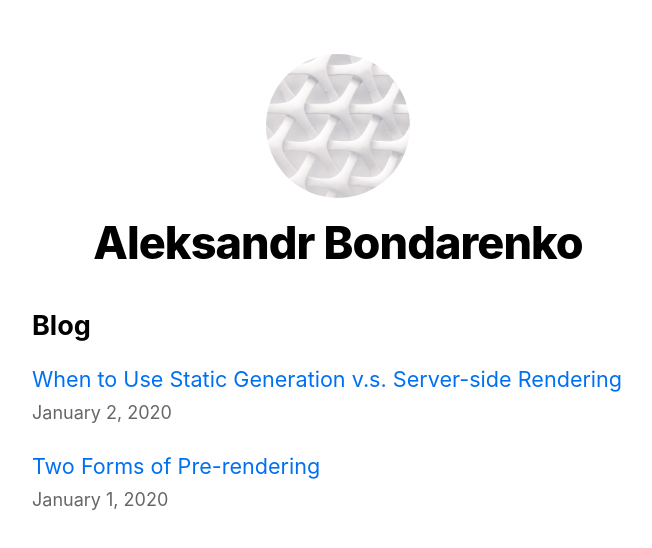
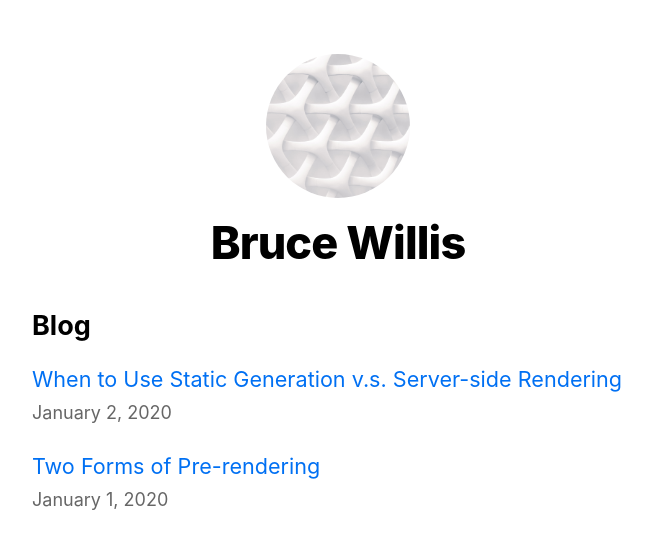
Before and after one commit to Aleksandr-Bondarenko/next-blog-project, a Next.js app: page / in a window 1280 px wide. Shown: the top 548 px of the page, without its empty margins (302-954 px from the left). Built offline with nearby package versions, Linux system fonts and the light colour scheme.

Commit message:
changed name in layout.js

```diff
--- a/components/layout.js
+++ b/components/layout.js
@@ -5,7 +5,7 @@ import Link from "next/link";
 import styles from "./layout.module.css";
 import utilStyles from "../styles/utils.module.css";
 
-const name = "Aleksandr Bondarenko";
+const name = "Bruce Willis";
 export const siteTitle = "Next.js Sample Website";
 
 export default function Layout({ children, home }) {
```
